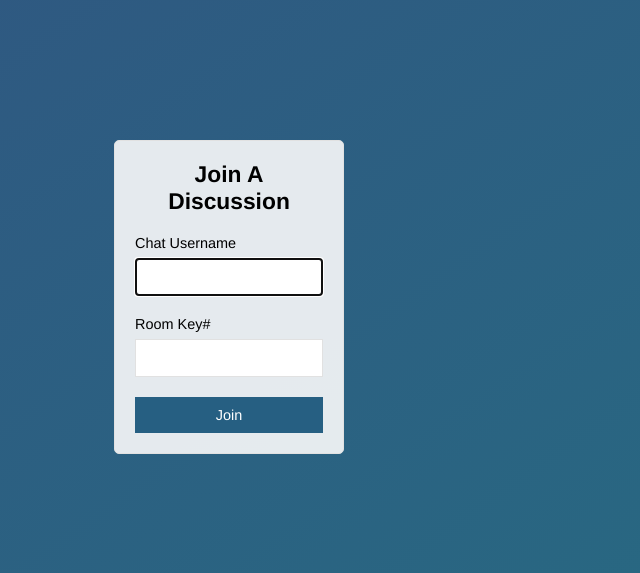
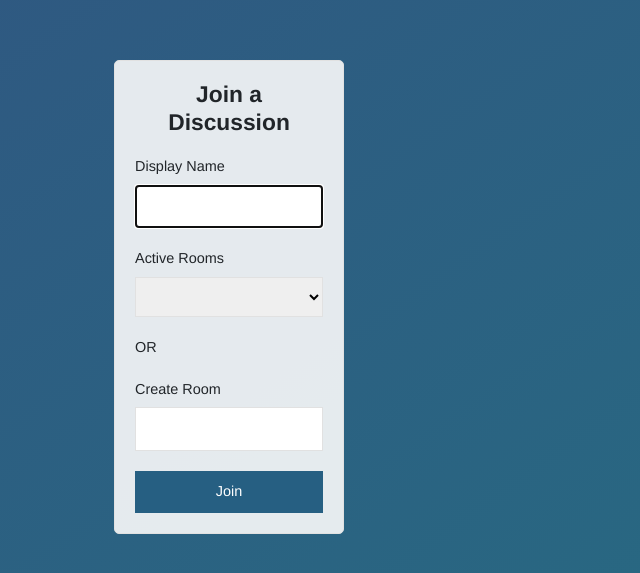
Before and after one commit to ZyphenOfficial/ChatApp, a website: page public/index.html in a window 1280 px wide. Shown: the part 103-676 px from the top of the page, without its empty margins (411-1051 px from the left). Drawn offline with nearby package versions, Linux system fonts and the light colour scheme.

```diff
--- a/public/index.html
+++ b/public/index.html
@@ -1,29 +1,48 @@
 <!DOCTYPE html>
 <html>
 <head>
-  <meta charset="utf-8"/>
+	<meta charset="utf-8">
+	<meta name=viewport content="width=device-width, initial-scale=1, user-scalable=no">
 	<title>Join | Discussion</title>
-  <meta name="viewport" content="width=device-width, initial-scale=1 user-scalable=no"/>
+	<link rel="stylesheet" href="/css/bootstrap.min.css">
 	<link rel="stylesheet" href="/css/styles.css">
+	<link rel="stylesheet" href="/css/index-style.css">
 </head>
 <body class="centered-form">
 	<div class="centered-form__form">
 		<form action="/chat.html">
 			<div class="form-field">
-        <h3>Join A Discussion</h3>
+				<h3>Join a Discussion</h3>
 			</div>
 			<div class="form-field">
-        <label>Chat Username</label>
-        <input type="text" name="name" autofocus/>
+				<label for="name">Display Name</label>
+				<input
+					type="text"
+					name="name"
+					autofocus >
 			</div>
 			<div class="form-field">
-        <label>Room Key#</label>
-        <input type="text" name="room" />
+				<label for="">Active Rooms</label>
+				<select id="active-rooms" name="activeRoom"></select>
+			</div>
+
+			<div class="or-container">
+				<div class="or-span">OR</div>
+			</div>
+
+			<div class="form-field">
+				<label for="room">Create Room</label>
+				<input
+					type="text"
+					name="room">
 			</div>
 			<div class="form-field">
 				<button>Join</button>
 			</div>
+		</form>
 	</div>
-    </form>
+
+	<script src="/js/libs/jquery-3.2.1.min.js"></script>
+	<script src="/js/index.js"></script>
 </body>
 </html>
```
Also changed, not shown: public/chat.html (+20 -21 lines). Lines whose indentation alone changed are shown as unchanged.
